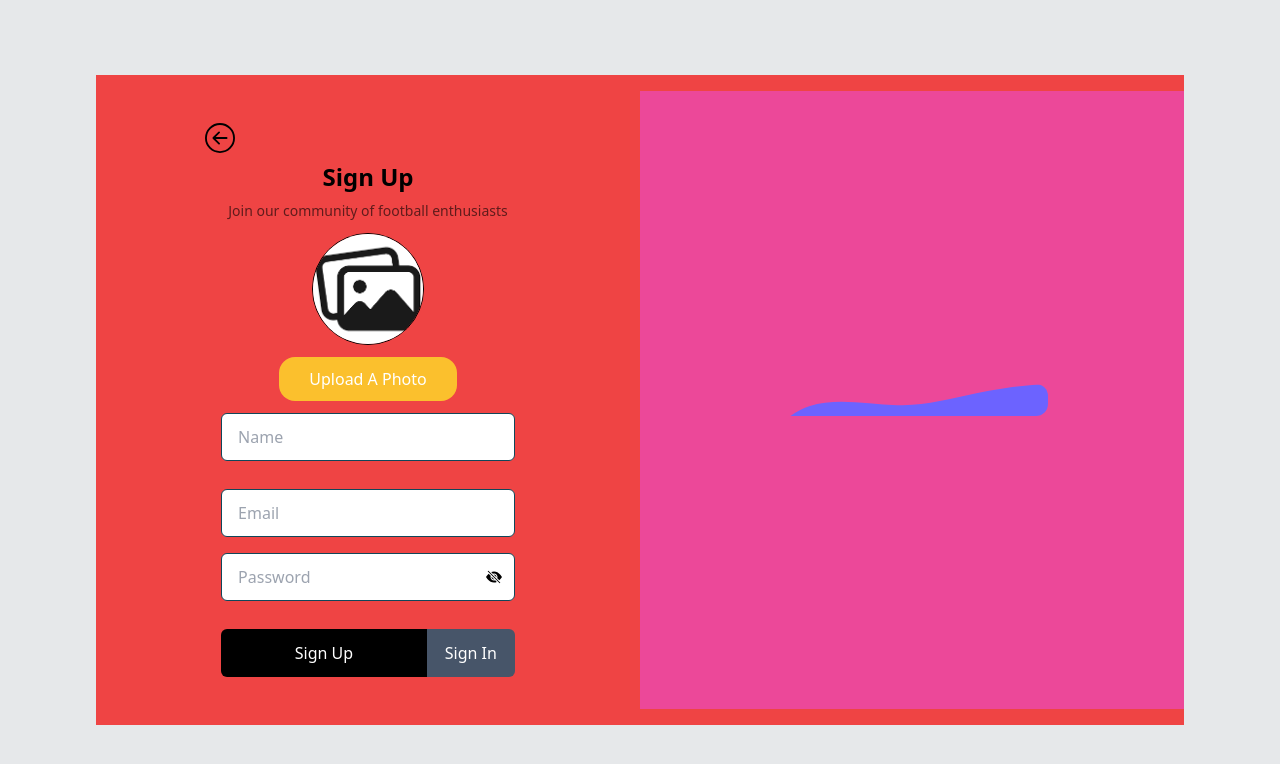
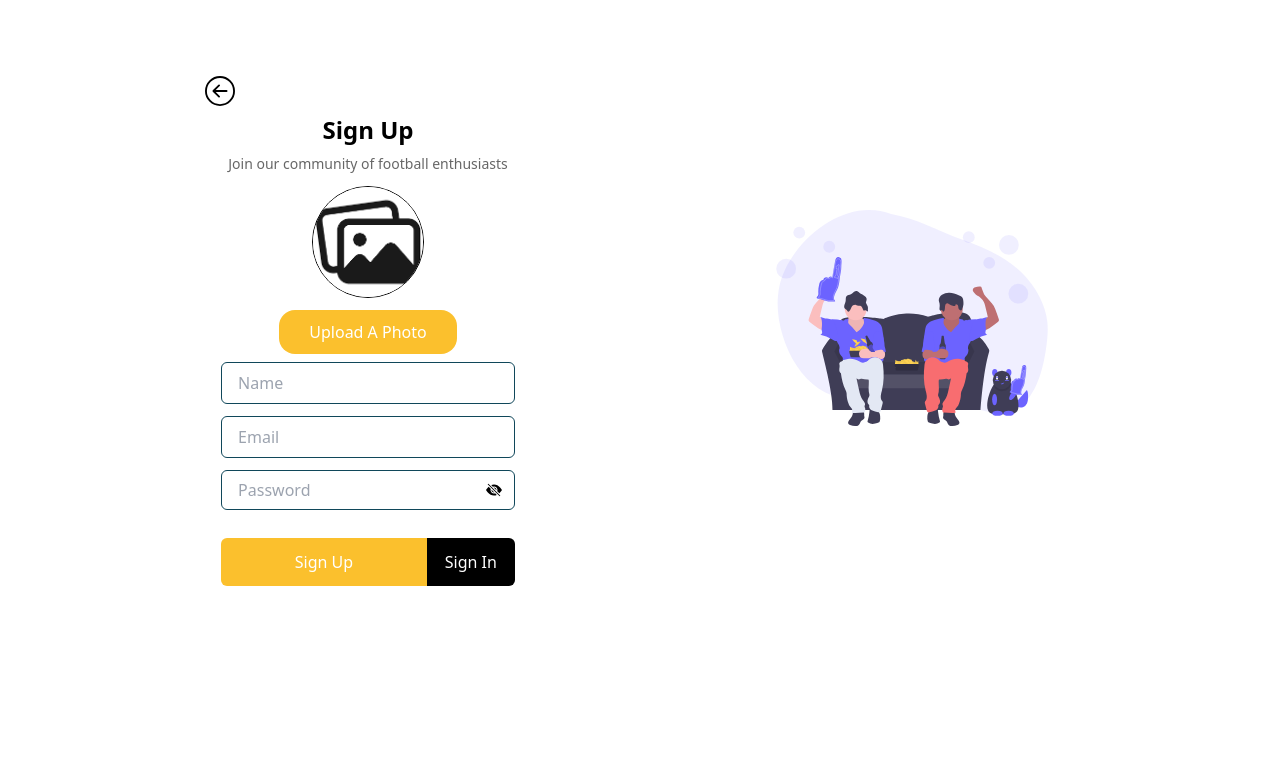
Before and after one commit to dev-sylv/Predict-Match-FE, a React (Vite) app: page /sign-up in a window 1280 px wide. Shown: the top 764 px of the page. Built offline with nearby package versions, Linux system fonts and the light colour scheme.

Commit message:
saved all updates

```diff
--- a/src/pages/Auth/Login.tsx
+++ b/src/pages/Auth/Login.tsx
@@ -1,6 +1,4 @@
 import React from "react";
-import yup from "yup";
-import { yupResolver } from "@hookform/resolvers/yup";
 import {
   BsArrowLeftCircle,
   BsFillEyeFill,
@@ -14,12 +12,15 @@ import { LoginUser } from "../../Api/ApiCalls";
 import { useRecoilValue } from "recoil";
 import { ReadNewUsers } from "../../Global/RecoilStateManagement";
 import Swal from "sweetalert2";
+import * as yup from "yup";
+import { yupResolver } from "@hookform/resolvers/yup";
 
 const Login = () => {
-  const [show, setshow] = React.useState(false);
+  const [show, setshow] = React.useState(true);
 
   // Reading from my recoil state
   const AccessUserData = useRecoilValue(ReadNewUsers);
+  console.log("Accessuser data: ", AccessUserData);
 
   const toggleFn = () => {
     setshow(!show);
@@ -98,20 +99,20 @@ const Login = () => {
   });
 
   return (
-    <div className="w-full h-screen bg-[#E6E8EA] flex items-center justify-center">
-      <div className="w-[85%] h-[85%] bg-white flex">
+    <div className="w-full h-screen  flex items-center justify-center">
+      <div className="w-[85%] h-[90%] flex">
         <div className="w-[50%] h-[100%] flex items-center justify-center">
           <div className="w-[60%] h-[90%]  flex items-center flex-col">
             <div
               onClick={goBack}
-              className="text-[30px] font-bold   cursor-pointer self-start">
+              className="text-[30px] font-bold cursor-pointer self-start">
               <BsArrowLeftCircle />
             </div>
             <div className="flex items-center justify-center flex-col">
-              <h1 className="font-semibold text-2xl m-2">Sign Up</h1>
+              <h1 className="font-semibold text-2xl m-2">Sign In</h1>
               <p className="text-sm font-medium text-[rgba(0,0,0,0.6)]">
                 {" "}
-                Join our community of football enthusiasts
+                Start making healthy football predictions
               </p>
             </div>
             <img
@@ -120,7 +121,7 @@ const Login = () => {
             />
             <label
               htmlFor="pix"
-              className="rounded-2xl cursor-pointer bg-slate-600 py-[10px] px-[30px] text-white capitalize">
+              className="rounded-2xl bg-[#fbc02d] cursor-pointer py-[10px] px-[30px] text-white capitalize">
               <input
                 onChange={captureImage}
                 type="file"
@@ -131,14 +132,14 @@ const Login = () => {
             </label>
 
             <input
-              className="w-[90%] h-12 m-3 pl-4  outline-1  outline-[rgba(0,0,0,0.6)] rounded-md  border border-[#10475a] "
+              className="w-[90%] h-12 m-3 pl-4  outline-1 outline-[#fbc02d] rounded-md  border border-[#10475a] "
               type="email"
               placeholder="Email"
             />
             <p className="w-[90%] mb-1 text-red-700 capitalize">
               {errors.email && errors.email.message}
             </p>
-            <div className="w-[90%] flex justify-center items-center outline-1  outline-[rgba(0,0,0,0.6)] rounded-md bg-white pl-1 border border-[#10475a]">
+            <div className="w-[90%] flex justify-center items-center outline-1 outline-[#fbc02d] rounded-md bg-white pl-1 border border-[#10475a]">
               <input
                 className="w-full h-full outline-none m-3 bg-transparent capitalize"
                 type={show ? "password" : "text"}
@@ -146,11 +147,11 @@ const Login = () => {
               />
               {show ? (
                 <div onClick={toggleFn} className="mr-3 cursor-pointer">
-                  <BsFillEyeFill />
+                  <BsFillEyeSlashFill />
                 </div>
               ) : (
                 <div onClick={toggleFn} className="mr-3 cursor-pointer">
-                  <BsFillEyeSlashFill />
+                  <BsFillEyeFill />
                 </div>
               )}
             </div>
@@ -159,11 +160,11 @@ const Login = () => {
             </p>
 
             <div className="w-[90%] flex justify-center items-center">
-              <button className="h-12 mt-5 bg-black p-1 w-[70%] text-white capitalize font-medium rounded-l-md flex justify-center items-center">
+              <button className="h-12 mt-5 bg-[#fbc02d] p-1 w-[70%] text-white capitalize font-medium rounded-l-md flex justify-center items-center">
                 sign in
               </button>
               <Link
-                className="h-12 mt-5 bg-slate-600 p-1 w-[30%] text-white capitalize font-medium rounded-r-md flex justify-center items-center"
+                className="h-12 mt-5 bg-black p-1 w-[30%] text-white capitalize font-medium rounded-r-md flex justify-center items-center"
                 to={"/sign-up"}>
                 <button
                   onClick={Submit}
@@ -177,8 +178,8 @@ const Login = () => {
           </div>
         </div>
 
-        <div className="w-[50%] h-[100%] bg-slate-600 flex items-center justify-center">
-          <div className="w-[95%] h-[95%] rounded-xl bg-awardsBG"></div>
+        <div className="w-[50%] h-[100%] flex items-center justify-center">
+          <div className="w-[50%] h-[50%] rounded-xl bg-no-repeat bg-cover bg-signupBG"></div>
         </div>
       </div>
     </div>
--- a/src/pages/Auth/SignUp.tsx
+++ b/src/pages/Auth/SignUp.tsx
@@ -9,7 +9,6 @@ import { useNavigate } from "react-router-dom";
 import * as yup from "yup";
 import { yupResolver } from "@hookform/resolvers/yup";
 import { useForm } from "react-hook-form";
-import swr from "swr";
 import { useMutation } from "@tanstack/react-query";
 import { registerUser } from "../../Api/ApiCalls";
 import { useRecoilState } from "recoil";
@@ -102,14 +101,11 @@ const SignUp = () => {
   });
   // console.log("users in creating user: ", users);
 
-  // Using recoil to update the state of our application:
-  //
-
   return (
-    <div className="w-full h-screen bg-[#E6E8EA] flex items-center justify-center">
-      <div className="w-[85%] pt-4 pb-4 bg-red-500 flex">
-        <div className="w-[50%] pt-4 pb-4 flex items-center justify-center">
-          <div className="w-[60%] pt-4 pb-4  flex items-center flex-col">
+    <div className="w-full h-screen flex items-center justify-center">
+      <div className="w-[85%] h-[95%] flex">
+        <div className="w-[50%]  pt-5 pb-5 flex items-center justify-center">
+          <div className="w-[60%]  h-[90%]  flex items-center flex-col">
             <div
               onClick={goBack}
               className="text-[30px] font-bold   cursor-pointer self-start">
@@ -139,7 +135,7 @@ const SignUp = () => {
             </label>
 
             <input
-              className="w-[90%] h-12 m-3 pl-4  outline-1  outline-[rgba(0,0,0,0.6)] rounded-md  border border-[#10475a] capitalize"
+              className="w-[90%] pb-2 pt-2 mt-2 pl-4  outline-1  outline-[rgba(0,0,0,0.6)] rounded-md  border border-[#10475a] capitalize"
               type="text"
               {...register("name")}
               placeholder="name"
@@ -147,9 +143,8 @@ const SignUp = () => {
             <p className="w-[90%] mb-1 text-red-700 capitalize">
               {errors.name && errors.name.message}
             </p>
-
             <input
-              className="w-[90%] h-12 m-3 pl-4  outline-1  outline-[#fbc02d] rounded-md  border border-[#10475a]"
+              className="w-[90%] pb-2 pt-2 mt-2 pl-4 outline-1 outline-[#fbc02d] rounded-md  border border-[#10475a]"
               type="email"
               placeholder="Email"
               {...register("email")}
@@ -157,10 +152,9 @@ const SignUp = () => {
             <p className="w-[90%] mb-1 text-red-700 capitalize">
               {errors.email && errors.email.message}
             </p>
-
-            <div className="w-[90%] flex justify-center items-center outline-1  outline-[rgba(0,0,0,0.6)] rounded-md bg-white pl-1 border border-[#10475a]">
+            <div className="w-[90%] pb-2 pt-2 mt-2 flex justify-center items-center outline-1  outline-[rgba(0,0,0,0.6)] rounded-md bg-white pl-4 border border-[#10475a]">
               <input
-                className="w-full h-full outline-none m-3 bg-transparent"
+                className="w-full h-full outline-none bg-transparent"
                 type={show ? "password" : "text"}
                 placeholder="Password"
                 {...register("password")}
@@ -182,11 +176,11 @@ const SignUp = () => {
             <div className="w-[90%] flex justify-center items-center">
               <button
                 onClick={Submit}
-                className="h-12 mt-5 bg-black p-1 w-[70%] text-white capitalize font-medium rounded-l-md">
+                className="h-12 mt-5 bg-[#fbc02d] p-1 w-[70%] text-white capitalize font-medium rounded-l-md">
                 sign up
               </button>
               <Link
-                className="h-12 mt-5 bg-slate-600 p-1 w-[30%] text-white capitalize font-medium rounded-r-md flex justify-center items-center"
+                className="h-12 mt-5 bg-black p-1 w-[30%] text-white capitalize font-medium rounded-r-md flex justify-center items-center"
                 to={"/login"}>
                 <button className="capitalize">sign in</button>
               </Link>
@@ -194,8 +188,8 @@ const SignUp = () => {
           </div>
         </div>
 
-        <div className="w-[50%] pt-4 pb-4 flex items-center bg-pink-500 object-contain justify-center">
-          <div className="w-[50%] pt-4 pb-4 rounded-xl object-cover bg-awardsBG"></div>
+        <div className="w-[50%] h-[100%] flex items-center justify-center">
+          <div className="w-[50%] h-[50%]  rounded-xl bg-no-repeat bg-contain bg-awardsBG"></div>
         </div>
       </div>
     </div>
--- a/tailwind.config.js
+++ b/tailwind.config.js
@@ -9,8 +9,8 @@ export default {
         bgresult: 'url("./src/assets/images/images.jpg")',
         UpcomingHero: 'url("./src/assets/fb-upcoming.jpg")',
         matchtableBG: 'url("./src/assets/match-bg.jpg")',
-        awardsBG: 'url("./src/assets/undraw_goal_-0-v5v.svg")',
-        signupBG: 'url("./src/assets/signup.jpg")',
+        signupBG: 'url("./src/assets/undraw_junior_soccer_6sop.svg")',
+        awardsBG: 'url("./src/assets/undraw_game_day_ucx9.svg")',
       },
     },
   },
```
